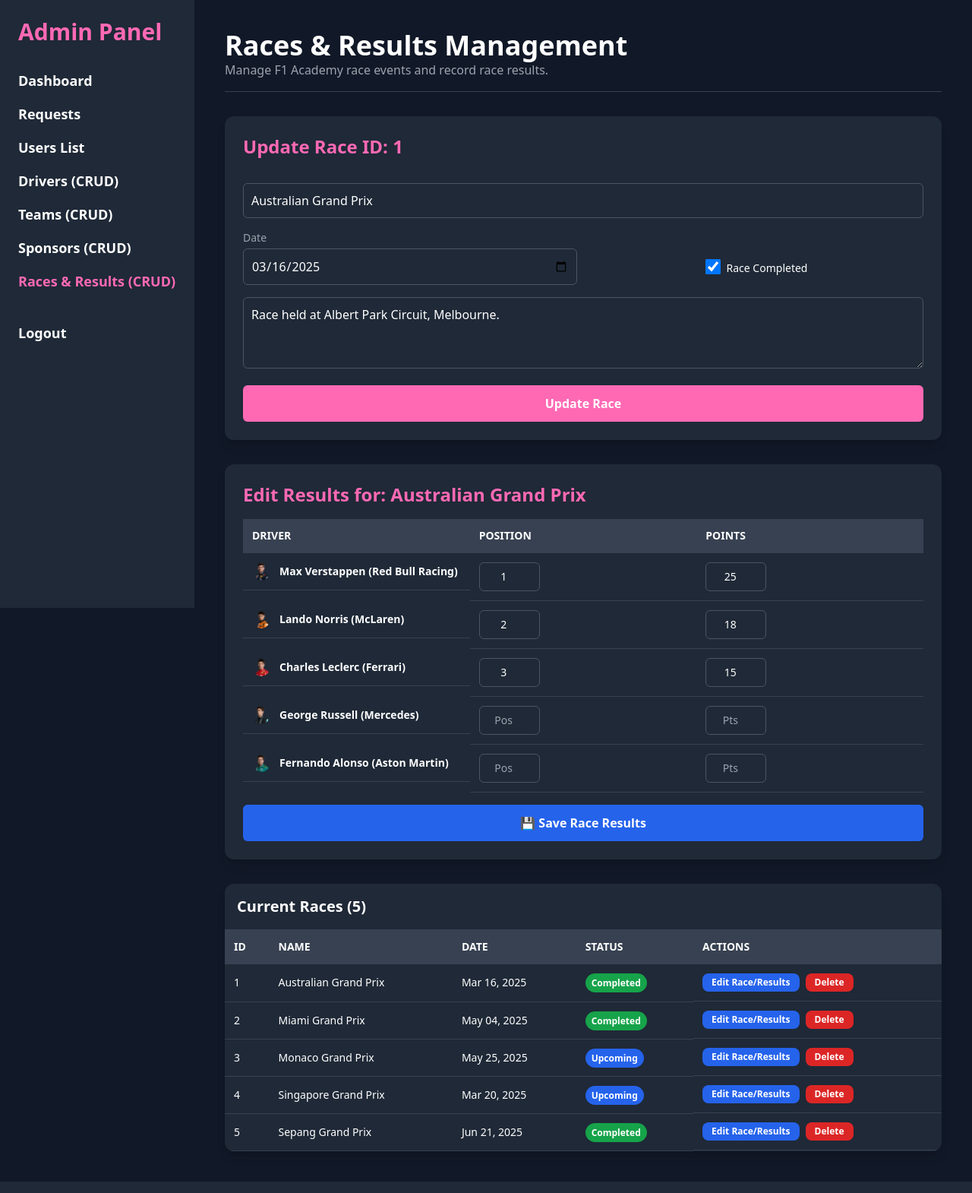
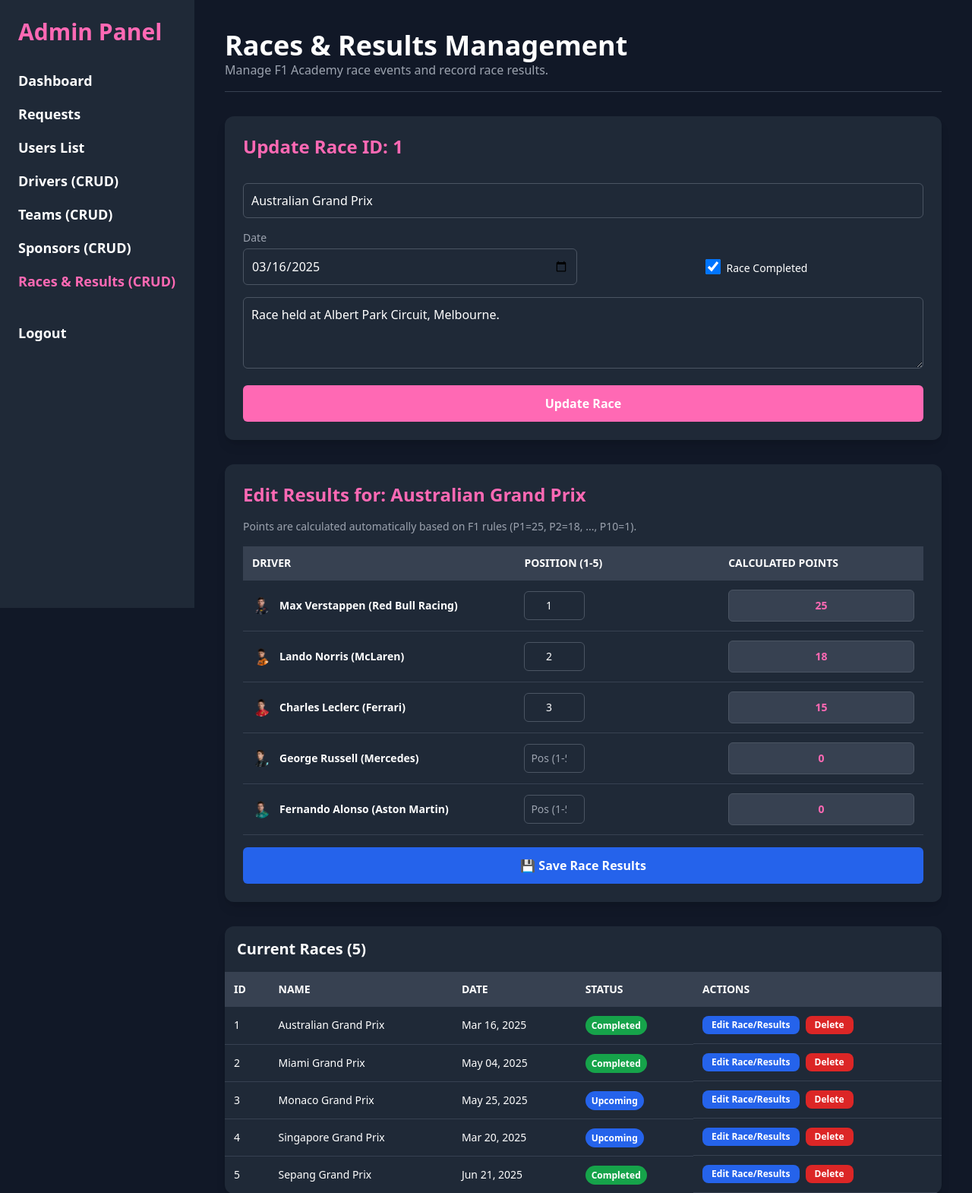
Before and after one commit to AliffZulhelmi/f1academy, a PHP site: page /admin_races.php?edit_id=1 in a window 1280 px wide. Shown: the top 1570 px of the page at 76% size. Run offline with PHP 8.4, Linux system fonts and the light colour scheme; the visitor is signed in with stand-in values (Sample User, id 1); data comes from the database, SQL or seed files in the repository; some libraries are stand-ins or nearby versions.

Commit message:
Update admin_races.php

```diff
--- a/admin_races.php
+++ b/admin_races.php
@@ -8,16 +8,31 @@
     exit();
 }
 
+// --- F1 2024+ Point System ---
+// Array where the key is the position (1-10) and the value is the points awarded.
+$F1_RACE_POINTS = [
+    1 => 25,
+    2 => 18,
+    3 => 15,
+    4 => 12,
+    5 => 10,
+    6 => 8,
+    7 => 6,
+    8 => 4,
+    9 => 2,
+    10 => 1
+    // Positions 11+ get 0 points
+];
+
 $message = "";
 $race_to_edit = null;
 $drivers = get_all_drivers($conn); // Get all drivers for results form
 $race_results = [];
 
-// Handle Delete Race Action
+// Handle Delete Race Action (Logic Unchanged)
 if ($_SERVER["REQUEST_METHOD"] == "POST" && isset($_POST['delete_race'])) {
     $race_id = $_POST['race_id'];
     if (delete_race_by_id($conn, $race_id)) {
-        // FIX: Removed ** from notification
         $message = "<div class='bg-green-500 text-white p-3 rounded-lg mb-4'>Race ID $race_id and all related results deleted successfully.</div>";
         recalculate_overall_driver_standings($conn);
     } else {
@@ -25,7 +40,7 @@
     }
 }
 
-// Handle Insert/Update Race Action
+// Handle Insert/Update Race Action (Logic Unchanged)
 if ($_SERVER["REQUEST_METHOD"] == "POST" && (isset($_POST['add_race']) || isset($_POST['update_race']))) {
     $id = isset($_POST['race_id']) ? $_POST['race_id'] : null;
     $name = $_POST['name'];
@@ -37,7 +52,6 @@
 
     if (isset($_POST['add_race'])) {
         if (insert_new_race($conn, $name, $date, $details, $round_number)) {
-            // FIX: Removed ** from notification
             $message = "<div class='bg-green-500 text-white p-3 rounded-lg mb-4'>Race <strong>$name</strong> added successfully as Round $round_number.</div>";
         } else {
             $message = "<div class='bg-red-500 text-white p-3 rounded-lg mb-4'>Error adding race (Check DB constraints).</div>";
@@ -52,28 +66,31 @@
     }
 }
 
-// Handle Insert/Update Race Results Action
+// Handle Insert/Update Race Results Action (Point Calculation Implemented)
 if ($_SERVER["REQUEST_METHOD"] == "POST" && isset($_POST['save_results'])) {
     $race_id = (int)$_POST['results_race_id'];
     $positions = $_POST['position'] ?? [];
-    $points = $_POST['points'] ?? [];
     $driver_ids = $_POST['driver_id'] ?? [];
     $success_count = 0;
 
     if ($race_id) {
         foreach ($driver_ids as $key => $driver_id) {
             $position = (int)$positions[$key];
-            $point = (int)$points[$key];
+
+            // --- POINT CALCULATION LOGIC ---
+            // If position is 1-10, get points from array; otherwise, points are 0.
+            $point = $F1_RACE_POINTS[$position] ?? 0;
 
             if ($position > 0) {
+                // Now insert/update result with the calculated points
                 if (insert_or_update_race_result($conn, $race_id, $driver_id, $position, $point)) {
                     $success_count++;
                 }
             }
         }
-        // FIX: Recalculate standings after results are saved
+        // Recalculate standings after results are saved
         recalculate_overall_driver_standings($conn);
-        $message = "<div class='bg-green-500 text-white p-3 rounded-lg mb-4'>$success_count race results saved/updated for Race ID $race_id. Overall standings updated.</div>";
+        $message = "<div class='bg-green-500 text-white p-3 rounded-lg mb-4'>$success_count race results saved/updated for Race ID $race_id. Overall standings updated. (Points Calculated Automatically)</div>";
     }
 }
 
@@ -84,6 +101,7 @@
         $race_results = get_race_results($conn, $race_to_edit['id']);
         $results_map = [];
         foreach ($race_results as $result) {
+            // Note: We map the position only, as points are now derived from position.
             $results_map[$result['driver_id']] = ['position' => $result['position'], 'points' => $result['points']];
         }
         $race_results = $results_map;
@@ -107,6 +125,17 @@
         .admin-nav a:hover { color: hotpink; }
         th, td { padding: 12px; border-bottom: 1px solid #374151; }
         .form-input { padding: 10px; border-radius: 6px; border: 1px solid #4b5563; background-color: #1f2937; color: white; width: 100%; box-sizing: border-box; }
+        .points-display { background-color: #374151; color: #FF69B4; font-weight: bold; padding: 10px; border-radius: 6px; border: 1px solid #4b5563; text-align: center; }
+
+        /* FIX: Ensure consistent vertical alignment in table cells */
+        .results-table th, .results-table td {
+            vertical-align: middle; /* Align content vertically in the middle */
+        }
+        .results-table .driver-cell {
+            display: flex;
+            align-items: center; /* Vertically center image and text */
+            gap: 12px; /* Space between image and text */
+        }
     </style>
 </head>
 <body class="bg-gray-900 text-white font-sans flex">
@@ -175,37 +204,45 @@
         <?php if ($race_to_edit): ?>
         <div class="bg-gray-800 p-6 rounded-xl shadow-lg mb-8">
             <h3 class="text-2xl font-semibold mb-4 text-hotpink">Edit Results for: <?php echo htmlspecialchars($race_to_edit['name']); ?></h3>
+            <p class="text-sm text-gray-400 mb-4">Points are calculated automatically based on F1 rules (P1=25, P2=18, ..., P10=1).</p>
             <form method="POST" action="admin_races.php" class="space-y-4">
                 <input type="hidden" name="results_race_id" value="<?php echo htmlspecialchars($race_to_edit['id']); ?>">
 
                 <div class="overflow-x-auto">
-                    <table class="min-w-full table-auto text-left">
+                    <table class="min-w-full table-auto text-left results-table">
                         <thead>
                             <tr class="bg-gray-700 text-sm uppercase">
                                 <th class="p-3 w-1/3">Driver</th>
-                                <th class="p-3 w-1/3">Position</th>
-                                <th class="p-3 w-1/3">Points</th>
+                                <th class="p-3 w-1/4">Position (1-<?php echo count($drivers); ?>)</th>
+                                <th class="p-3 w-1/4">Calculated Points</th>
                             </tr>
                         </thead>
                         <tbody>
                             <?php foreach ($drivers as $driver):
-                                $current_result = $race_results[$driver['id']] ?? ['position' => '', 'points' => ''];
+                                $current_result = $race_results[$driver['id']] ?? ['position' => '', 'points' => 0];
+
+                                // Calculate points in the frontend for display only
+                                $display_points = $F1_RACE_POINTS[(int)$current_result['position']] ?? 0;
                             ?>
                                 <tr class="hover:bg-gray-700 text-sm">
-                                    <td class="p-3 flex items-center gap-3 font-semibold">
-                                        <img src="<?php echo htmlspecialchars($driver['image_path']); ?>" alt="Driver" class="w-6 h-6 rounded-full object-cover">
-                                        <?php echo htmlspecialchars($driver['fullname']); ?> (<?php echo htmlspecialchars($driver['team_name']); ?>)
-                                        <input type="hidden" name="driver_id[]" value="<?php echo htmlspecialchars($driver['id']); ?>">
+                                    <td class="p-3 font-semibold">
+                                        <div class="driver-cell">
+                                            <img src="<?php echo htmlspecialchars($driver['image_path']); ?>" alt="Driver" class="w-6 h-6 rounded-full object-cover">
+                                            <span><?php echo htmlspecialchars($driver['fullname']); ?> (<?php echo htmlspecialchars($driver['team_name']); ?>)</span>
+                                            <input type="hidden" name="driver_id[]" value="<?php echo htmlspecialchars($driver['id']); ?>">
+                                        </div>
                                     </td>
                                     <td class="p-3">
-                                        <input type="number" name="position[]" placeholder="Pos"
+                                        <input type="number" name="position[]" placeholder="Pos (1-<?php echo count($drivers); ?>)"
                                                value="<?php echo htmlspecialchars($current_result['position']); ?>"
-                                               class="form-input w-20 text-center p-2">
+                                               min="1"
+                                               class="form-input w-20 text-center p-2 result-position">
                                     </td>
                                     <td class="p-3">
-                                        <input type="number" name="points[]" placeholder="Pts"
-                                               value="<?php echo htmlspecialchars($current_result['points']); ?>"
-                                               class="form-input w-20 text-center p-2">
+                                        <!-- Display Points (Read-only field) -->
+                                        <div class="points-display result-points-display" data-current-points="<?php echo $current_result['points']; ?>">
+                                            <?php echo $current_result['points'] > 0 ? htmlspecialchars($current_result['points']) : '0'; ?>
+                                        </div>
                                     </td>
                                 </tr>
                             <?php endforeach; ?>
@@ -218,6 +255,35 @@
                 </button>
             </form>
         </div>
+
+        <script>
+            // F1 Points Map (Used for client-side display)
+            const F1_POINTS_MAP = <?php echo json_encode($F1_RACE_POINTS); ?>;
+
+            function updateCalculatedPoints(inputElement) {
+                const position = parseInt(inputElement.value);
+                const pointsDisplay = inputElement.closest('tr').querySelector('.result-points-display');
+                let calculatedPoints = 0;
+
+                if (position > 0 && F1_POINTS_MAP.hasOwnProperty(position)) {
+                    calculatedPoints = F1_POINTS_MAP[position];
+                }
+
+                // Update the visible points display element
+                pointsDisplay.textContent = calculatedPoints;
+            }
+
+            // Re-apply event listeners and initial update
+            document.querySelectorAll('.result-position').forEach(input => {
+                // Ensure event listener is attached (important when navigating in single-page context)
+                input.oninput = () => updateCalculatedPoints(input);
+
+                // Initial call to set points display correctly based on loaded positions
+                updateCalculatedPoints(input);
+            });
+
+        </script>
+
         <?php endif; ?>
 
         <div class="bg-gray-800 rounded-xl overflow-x-auto shadow-lg">
```
